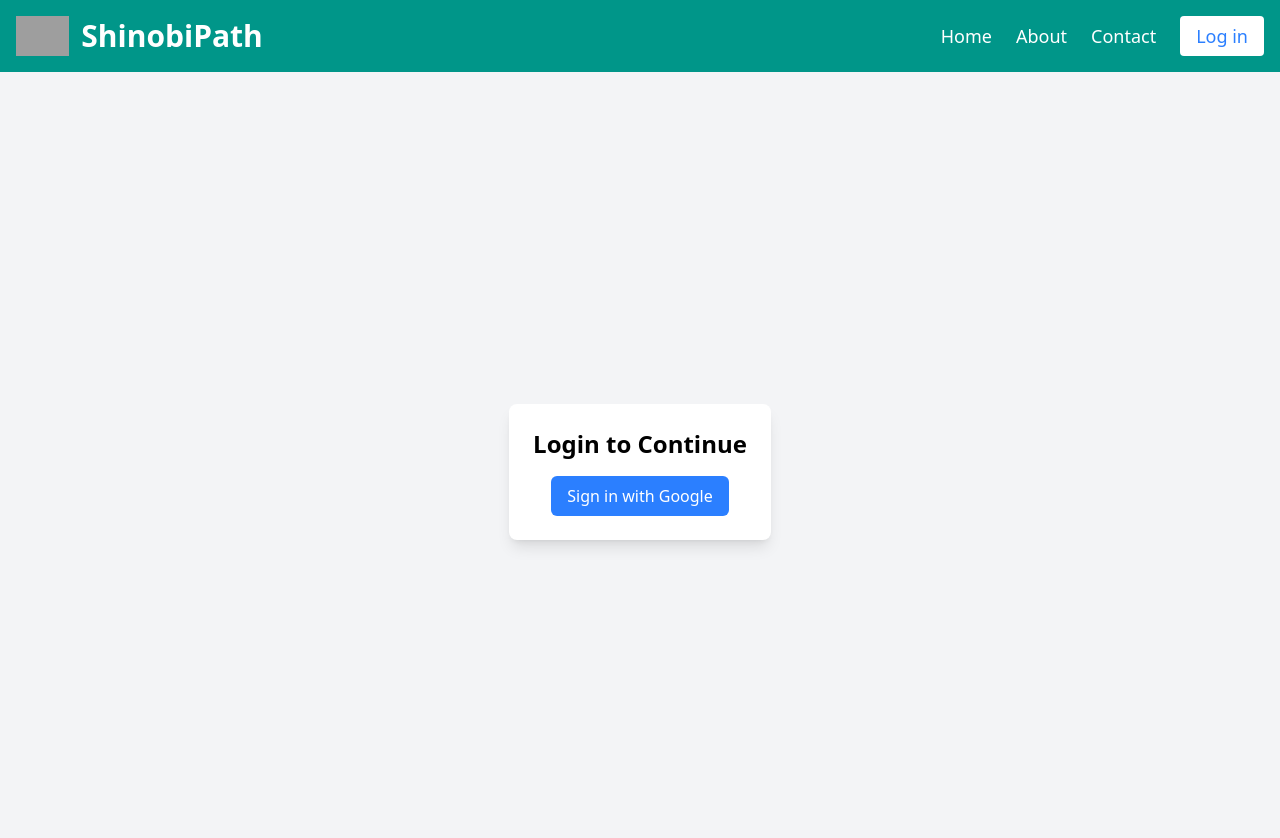
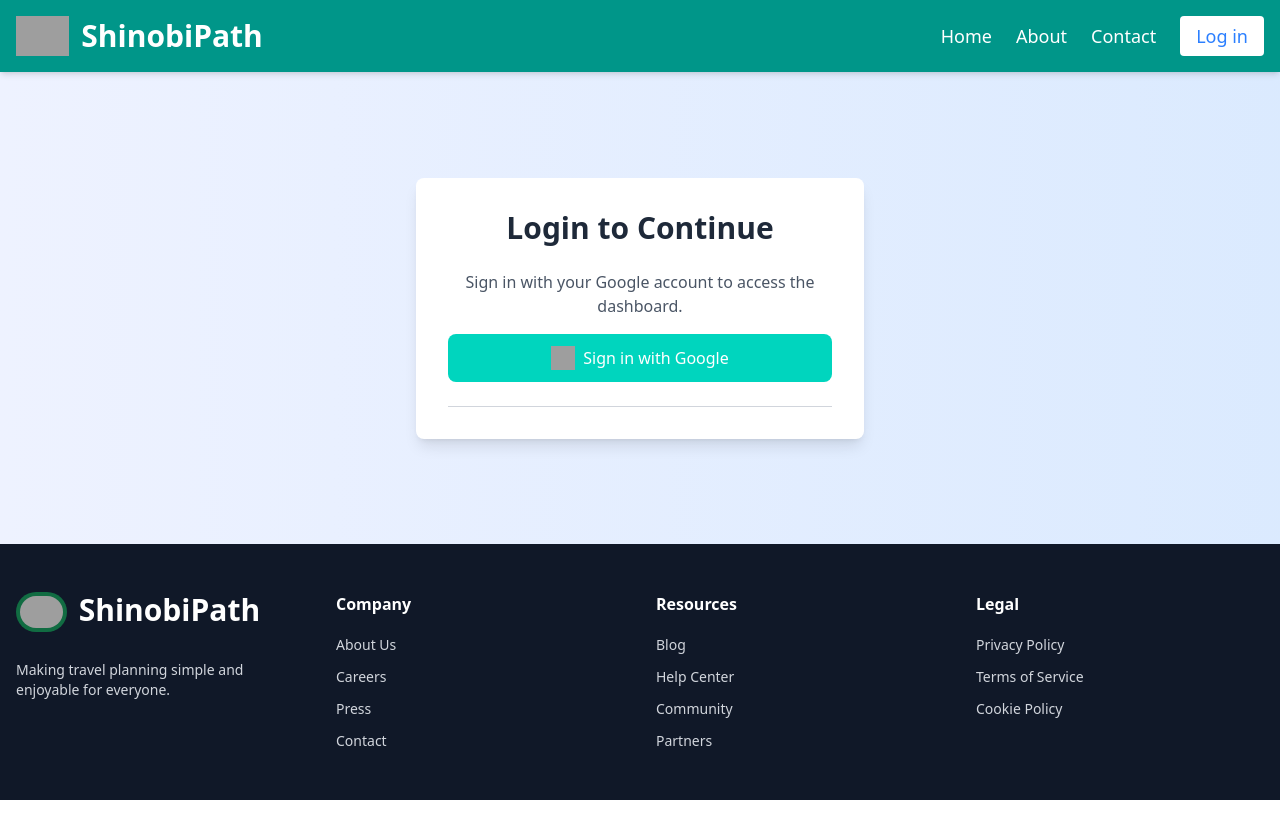
Before and after one commit to sagarbangade/ShinobiPath-Itinerary-Planner, a React (Vite) app: page /login in a window 1280 px wide. Shown: the top 838 px of the page. After the commit the page ends 800 px from the top, so only its background shows below. Built offline with nearby package versions, Linux system fonts and the light colour scheme; no server answers; grey boxes are pictures that could not be loaded.

Commit message:
more better login page

```diff
--- a/src/pages/Login.jsx
+++ b/src/pages/Login.jsx
@@ -4,6 +4,7 @@
 import { auth } from "../firebase/firebaseConfig";
 import { onAuthStateChanged } from "firebase/auth";
 import LandingPageNavbar from "../components/LandingPageNavbar";
+import Footer from "../components/Footer";
 
 const Login = () => {
   const navigate = useNavigate();
@@ -17,22 +18,32 @@
   }, [navigate]);
 
   return (
-    <div>
+    <div className="bg-gradient-to-r from-indigo-50 to-blue-100 min-h-screen flex flex-col"> {/* Gradient background, full screen height, flex column for footer */}
       <LandingPageNavbar />
 
+      <div className="flex-grow flex items-center justify-center"> {/* Center content vertically and take up available space */}
+        <div className="bg-white p-8 rounded-lg shadow-lg w-full max-w-md"> {/* Responsive width, more padding */}
+          <h1 className="text-3xl font-bold mb-6 text-center text-gray-800">Login to Continue</h1> {/* Larger, darker heading */}
 
-    <div className="flex items-center justify-center h-screen bg-gray-100">
+          <p className="text-gray-600 mb-4 text-center">Sign in with your Google account to access the dashboard.</p> {/* Added explanatory text */}
 
-      <div className="bg-white p-6 rounded-lg shadow-lg text-center">
-        <h1 className="text-2xl font-bold mb-4">Login to Continue</h1>
           <button
             onClick={signInWithGoogle}
-          className="bg-blue-500 text-white px-4 py-2 rounded-md hover:bg-blue-600"
+            className="w-full bg-teal-400 hover:bg-teal-600 text-white font-medium py-3 px-6 rounded-lg focus:outline-none focus:ring-2 focus:ring-red-200" // Full width button, better styling
           >
-          Sign in with Google
+            <div className="flex items-center justify-center"> {/* Center icon and text */}
+              <img src="https://cdn-icons-png.flaticon.com/256/2875/2875331.png" alt="Google Logo" className="w-6 h-6 mr-2" /> {/* Added Google logo */}
+              <span>Sign in with Google</span>
+            </div>
           </button>
+
+          <div className="mt-6 text-center text-gray-500"> {/* Added a separator */}
+            <hr className="border-gray-300" />
+          </div>
+
         </div>
       </div>
+      <Footer /> {/* Footer at the bottom */}
     </div>
   );
 };
```
Lines whose indentation alone changed are shown as unchanged.
